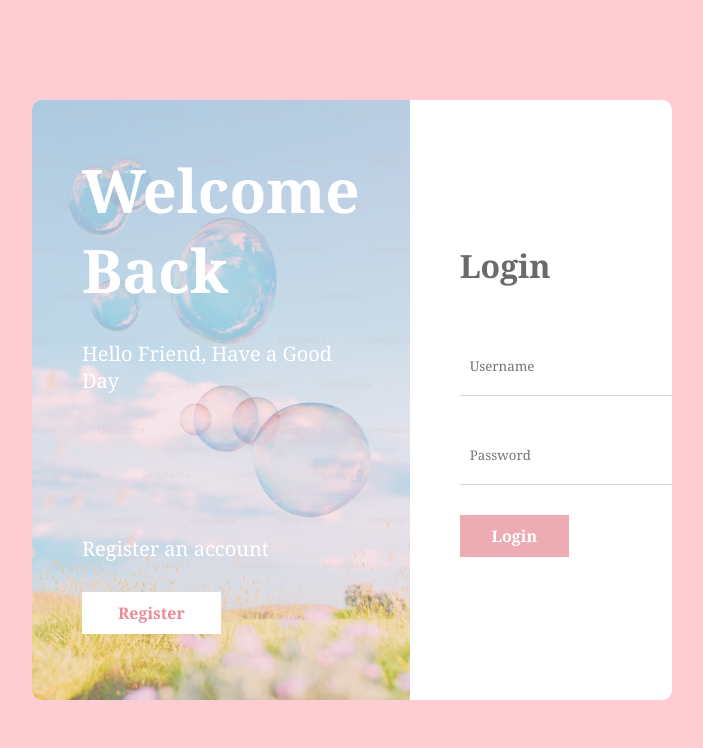
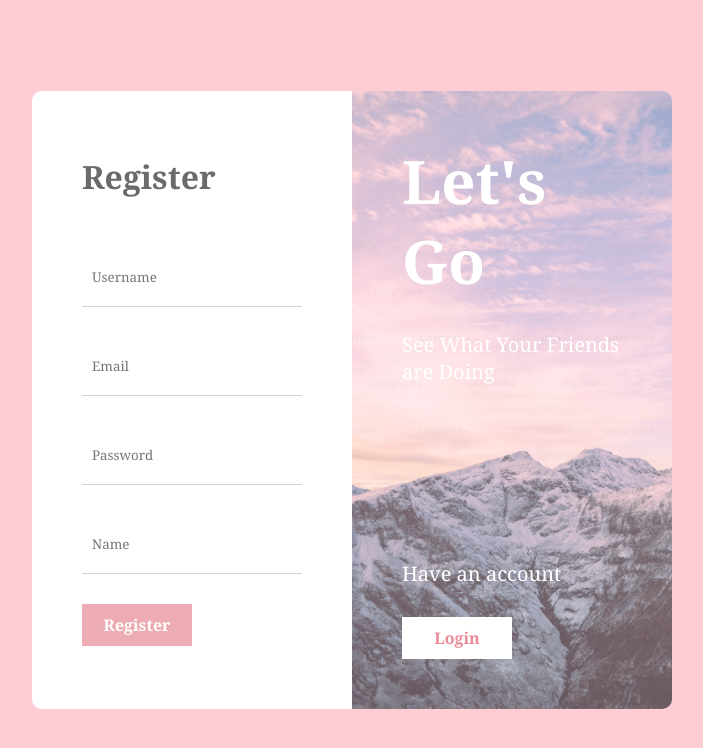
Before and after one commit to Rainie33/socialmedia-react-nodejs, a React (Vite) app: page /register in a window 1280 px wide. Shown: the top 748 px of the page, without its empty margins (288-991 px from the left). Built offline with nearby package versions, Linux system fonts and the light colour scheme.

Commit message:
[Add]Register, ReactRouter

```diff
--- a/package.json
+++ b/package.json
@@ -12,6 +12,7 @@
   "dependencies": {
     "react": "^19.1.1",
     "react-dom": "^19.1.1",
+    "react-router-dom": "^7.9.1",
     "sass": "^1.93.0"
   },
   "devDependencies": {
--- a/src/App.jsx
+++ b/src/App.jsx
@@ -1,8 +1,22 @@
 import Login from './pages/login/login';
+import Register from './pages/register/register';
+import { createBrowserRouter, RouterProvider, Route } from 'react-router-dom';
+
 function App() {
+  const router = createBrowserRouter([
+    {
+      path: '/login',
+      element: <Login />,
+    },
+    {
+      path: '/register',
+      element: <Register />,
+    },
+  ]);
+
   return (
     <div>
-      <Login />
+      <RouterProvider router={router} />
     </div>
   );
 }
--- a/src/pages/login/Login.jsx
+++ b/src/pages/login/Login.jsx
@@ -1,3 +1,4 @@
+import { Link } from 'react-router-dom';
 import './login.scss';
 
 const Login = () => {
@@ -8,7 +9,9 @@ const Login = () => {
           <h1>Welcome Back</h1>
           <p>Hello Friend, Have a Good Day</p>
           <span>Register an account</span>
-          <button>Register</button>
+          <Link to="/register">
+            <button>Register</button>
+          </Link>
         </div>
         <div className="right">
           <h1>Login</h1>
--- a/src/pages/register/Register.jsx
+++ b/src/pages/register/Register.jsx
@@ -1,7 +1,31 @@
+import { Link } from 'react-router-dom';
 import './register.scss';
 
 const Register = () => {
-  return <div className="register">Register</div>;
+  return (
+    <div className="register">
+      <div className="card">
+        <div className="left">
+          <h1>Let's Go</h1>
+          <p>See What Your Friends are Doing</p>
+          <span>Have an account</span>
+          <Link to="/login">
+            <button>Login</button>
+          </Link>
+        </div>
+        <div className="right">
+          <h1>Register</h1>
+          <form>
+            <input type="text" placeholder="Username" />
+            <input type="email" placeholder="Email" />
+            <input type="password" placeholder="Password" />
+            <input type="text" placeholder="Name" />
+            <button>Register</button>
+          </form>
+        </div>
+      </div>
+    </div>
+  );
 };
 
 export default Register;
--- a/src/pages/register/register.scss
+++ b/src/pages/register/register.scss
@@ -0,0 +1,95 @@
+.register {
+  height: 100vh;
+  background-color: #fecdd3;
+  // background-color: rgb(193, 190, 255);
+  display: flex;
+  justify-content: center;
+  align-items: center;
+
+  .card {
+    width: 50%;
+    display: flex;
+    // 方向反轉
+    flex-direction: row-reverse;
+    background-color: white;
+    border-radius: 10px;
+    min-height: 600px;
+    overflow: hidden;
+
+    .left {
+      flex: 1;
+      background-image: linear-gradient(
+          rgba(254, 205, 211, 0.5),
+          rgba(254, 205, 224, 0.3)
+        ),
+        url('/Mountain.avif');
+      background-size: cover;
+      padding: 50px;
+      display: flex;
+      flex-direction: column;
+      gap: 30px;
+      color: white;
+
+      h1 {
+        font-size: 60px;
+        line-height: 80px;
+      }
+
+      p {
+        font-size: 20px;
+      }
+
+      span {
+        padding-top: 66%;
+        font-size: 20px;
+      }
+
+      button {
+        font-size: 16px;
+        width: 50%;
+        padding: 10px;
+        border: none;
+        background-color: white;
+        color: #ea8a97;
+        font-weight: bold;
+        cursor: pointer;
+      }
+    }
+
+    .right {
+      flex: 1;
+      padding: 50px;
+      display: flex;
+      flex-direction: column;
+      gap: 50px;
+      justify-content: center;
+
+      h1 {
+        color: #6b6969;
+      }
+
+      form {
+        display: flex;
+        flex-direction: column;
+        gap: 30px;
+
+        input {
+          border: none;
+          border-bottom: 1px solid lightgray;
+          padding: 20px 10px;
+        }
+
+        button {
+          font-size: 16px;
+          font-weight: bold;
+          width: 50%;
+          padding: 10px;
+          border: none;
+          background-color: #edabb4;
+          color: white;
+          cursor: pointer;
+        }
+      }
+    }
+  }
+}
```
Also changed, not shown: public/Mountain.avif (added), 1 other file (tests, documents, lock files or other folders).
